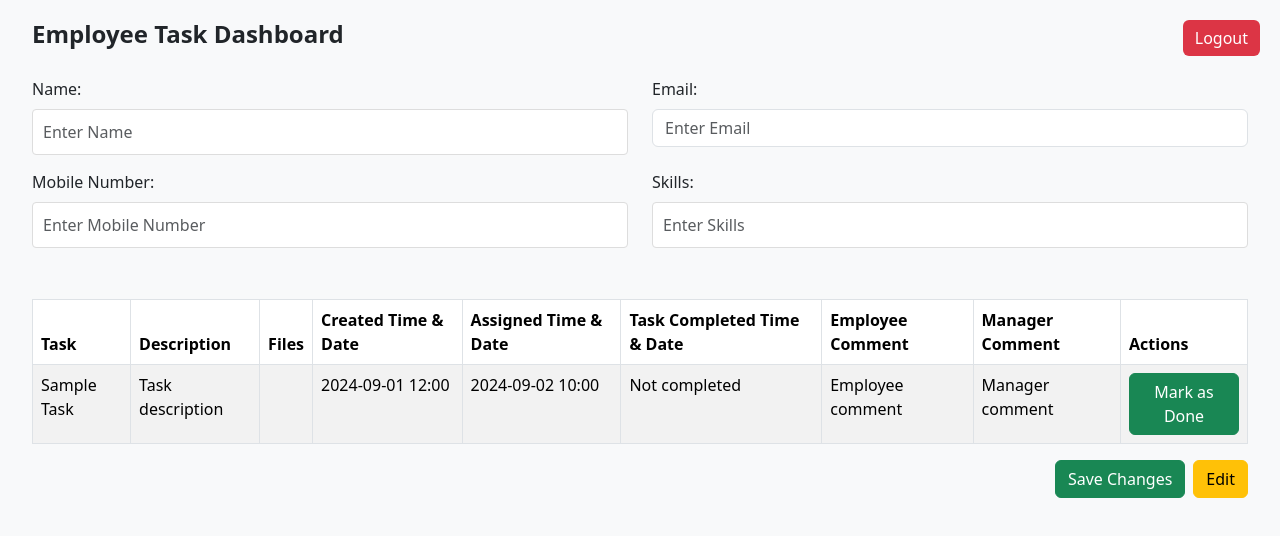
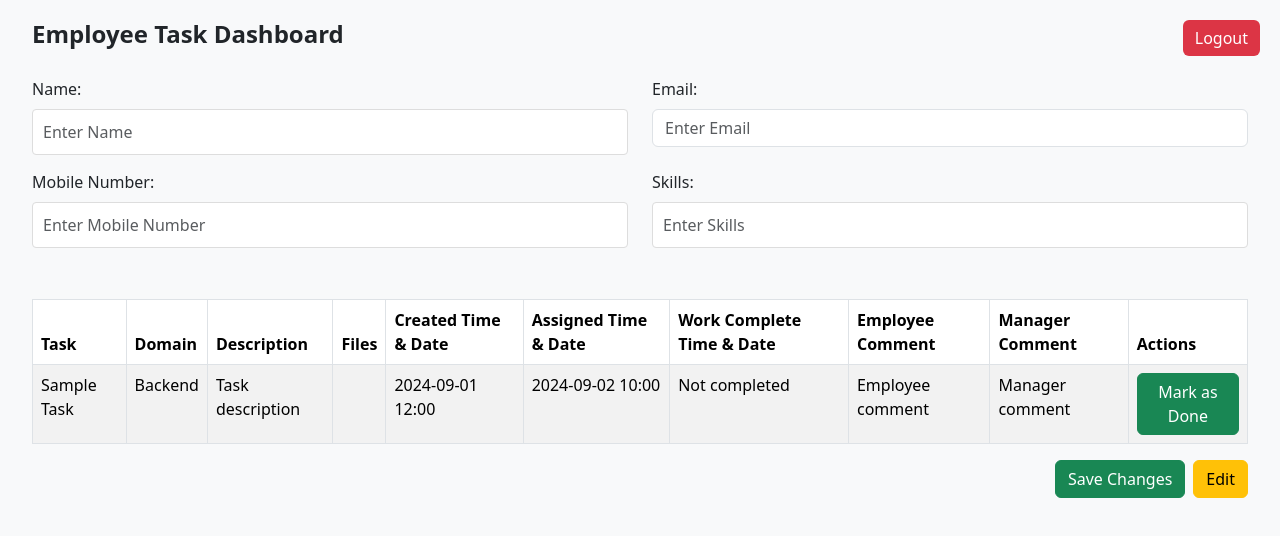
Before and after one commit to Unis-223344/task-management-front-end-, a React (Create React App) app: page /employee in a window 1280 px wide. Shown: the top 536 px of the page. Built offline with nearby package versions, Linux system fonts and the light colour scheme.

Commit message:
Task_Management_V1.3

```diff
--- a/src/components/EmployeeTaskDashboard.js
+++ b/src/components/EmployeeTaskDashboard.js
@@ -2,34 +2,35 @@ import React from 'react';
 import { Table, Button, Form, Col, Row, Container } from 'react-bootstrap';
 import 'bootstrap/dist/css/bootstrap.min.css';
 import './EmployeeTaskDashboard.css';
-import { format } from 'date-fns'; // Import date-fns for formatting dates
-import { useNavigate } from 'react-router-dom'; // Import useNavigate
+import { format } from 'date-fns';
+import { useNavigate } from 'react-router-dom';
 
 const EmployeeTaskDashboard = () => {
   const [state, setState] = React.useState({
     name: '',
     email: '',
-    mobileNumber: '', // Added mobile number field
-    skills: '', // Added skills field
+    mobileNumber: '',
+    skills: '',
     selectedDate: new Date(),
     isEditing: false,
     tasks: [
       {
         id: 1,
         task: 'Sample Task',
+        domainName: 'Backend',
         description: 'Task description',
-        files: [], // Store files as an array
+        files: [],
         createTime: new Date('2024-09-01T12:00:00'),
         assignedTime: new Date('2024-09-02T10:00:00'),
-        workCompleteTime: null, // Initially null, will be set when task is marked as done
+        workCompleteTime: null,
         employeeComment: 'Employee comment',
         managerComment: 'Manager comment',
-        isDone: false, // Track if the task is done
+        isDone: false,
       },
     ],
   });
 
-  const navigate = useNavigate(); // Use navigate hook
+  const navigate = useNavigate();
 
   const handleSaveChanges = () => {
     setState((prevState) => ({ ...prevState, isEditing: false }));
@@ -38,8 +39,8 @@ const EmployeeTaskDashboard = () => {
 
   const handleMarkAsDone = (index) => {
     const updatedTasks = [...state.tasks];
-    updatedTasks[index].workCompleteTime = new Date(); // Set current date and time
-    updatedTasks[index].isDone = true; // Mark task as done
+    updatedTasks[index].workCompleteTime = new Date();
+    updatedTasks[index].isDone = true;
     setState((prevState) => ({ ...prevState, tasks: updatedTasks }));
   };
 
@@ -48,7 +49,7 @@ const EmployeeTaskDashboard = () => {
   };
 
   const handleLogout = () => {
-    navigate('/login'); // Redirect to login page
+    navigate('/login');
   };
 
   const handleEditClick = () => {
@@ -62,13 +63,20 @@ const EmployeeTaskDashboard = () => {
     setState((prevState) => ({ ...prevState, tasks: updatedTasks }));
   };
 
+  const handleMobileNumberChange = (e) => {
+    const { value } = e.target;
+
+    if (/^\d*$/.test(value) && value.length <= 10) {
+      setState({ ...state, mobileNumber: value });
+    }
+  };
+
   const { name, email, mobileNumber, skills, tasks, isEditing } = state;
 
   return (
     <div className="employee-background">
       <Container fluid>
         <Row>
-          {/* Form and content take the full width */}
           <Col md={12}>
             <div className="header">
               <h1 className="head001">Employee Task Dashboard</h1>
@@ -81,23 +89,13 @@ const EmployeeTaskDashboard = () => {
               <Col md={6}>
                 <Form.Group controlId="name">
                   <Form.Label>Name: </Form.Label>
-                  <Form.Control
-                    type="text"
-                    placeholder="Enter Name"
-                    value={name}
-                    readOnly
-                  />
+                  <Form.Control type="text" placeholder="Enter Name" value={name} readOnly />
                 </Form.Group>
               </Col>
               <Col md={6}>
                 <Form.Group controlId="email">
                   <Form.Label>Email: </Form.Label>
-                  <Form.Control
-                    type="email"
-                    placeholder="Enter Email"
-                    value={email}
-                    readOnly
-                  />
+                  <Form.Control type="email" placeholder="Enter Email" value={email} readOnly />
                 </Form.Group>
               </Col>
               <Col md={6}>
@@ -107,8 +105,9 @@ const EmployeeTaskDashboard = () => {
                     type="text"
                     placeholder="Enter Mobile Number"
                     value={mobileNumber}
-                    onChange={(e) => setState({ ...state, mobileNumber: e.target.value })}
+                    onChange={handleMobileNumberChange}
                   />
+
                 </Form.Group>
               </Col>
               <Col md={6}>
@@ -130,11 +129,12 @@ const EmployeeTaskDashboard = () => {
                   <thead>
                     <tr>
                       <th>Task</th>
+                      <th>Domain</th>
                       <th>Description</th>
                       <th>Files</th>
                       <th>Created Time & Date</th>
                       <th>Assigned Time & Date</th>
-                      <th>Task Completed Time & Date</th>
+                      <th>Work Complete Time & Date</th>
                       <th>Employee Comment</th>
                       <th>Manager Comment</th>
                       <th>Actions</th>
@@ -144,6 +144,7 @@ const EmployeeTaskDashboard = () => {
                     {tasks.map((task, index) => (
                       <tr key={task.id}>
                         <td>{task.task}</td>
+                        <td>{task.domainName}</td>
                         <td>{task.description}</td>
                         <td>{task.files.join(', ')}</td>
                         <td>{formatDate(task.createTime)}</td>
```
